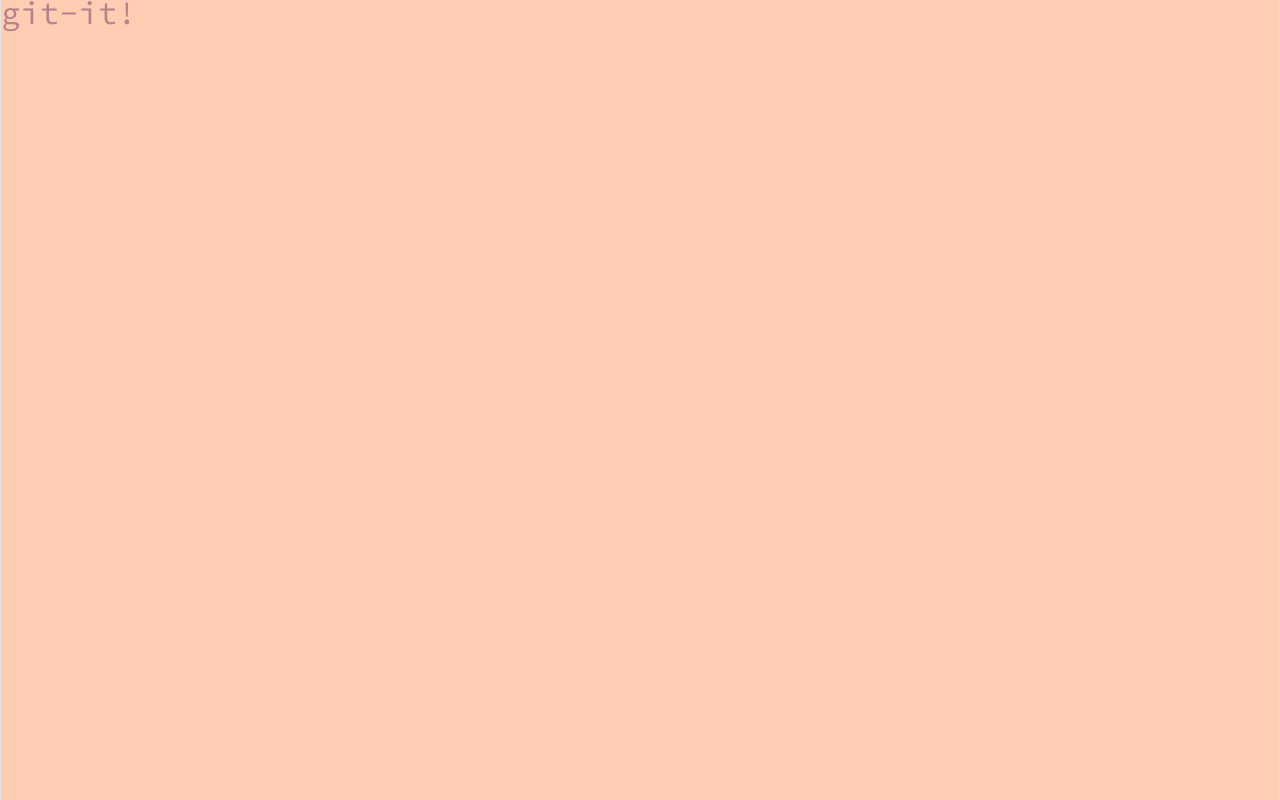
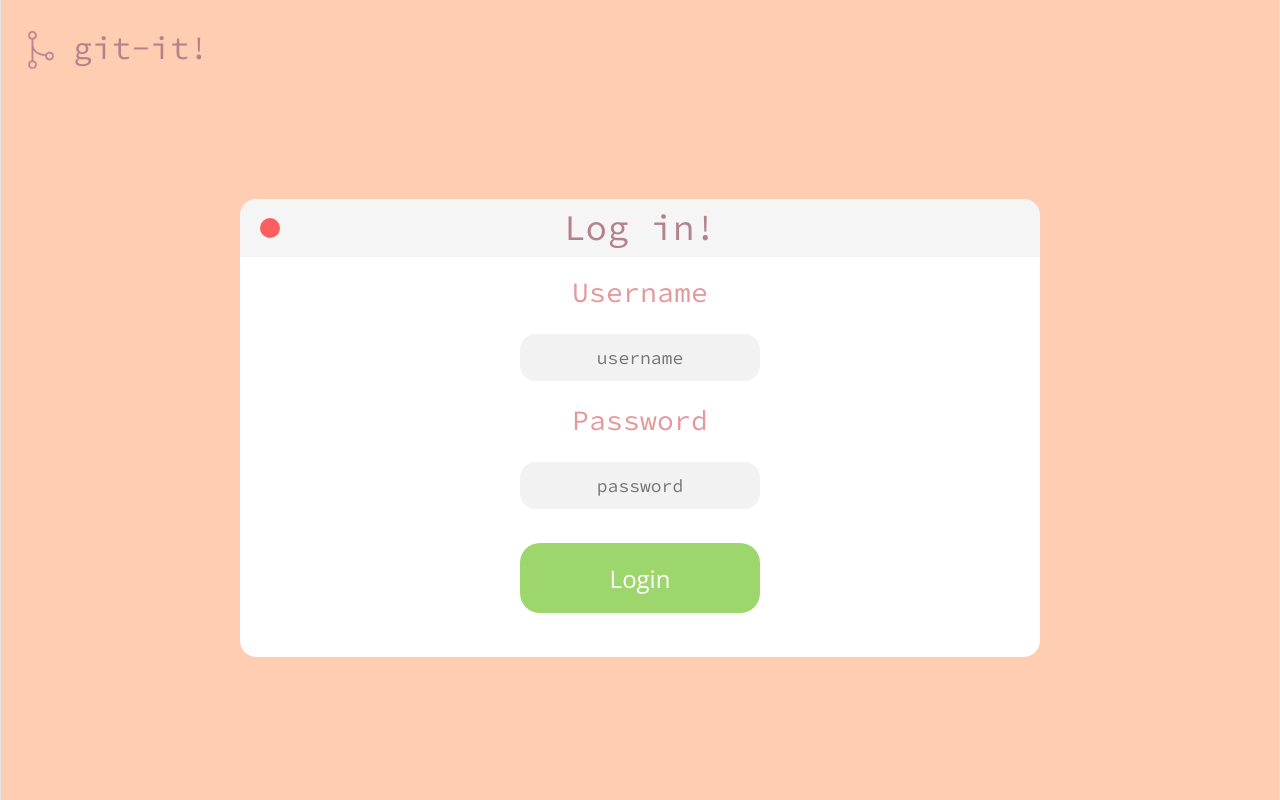
Before and after one commit to dlw1rm4/git-it, a React (Vite) app: page /git-it/login in a window 1280 px wide. Built offline with nearby package versions, Linux system fonts and the light colour scheme.

Commit message:
created frontend for signup and login

```diff
--- a/index.html
+++ b/index.html
@@ -1,6 +1,7 @@
 <!DOCTYPE html>
 <html lang="en">
    <head>
+      <link rel="icon" type="image/png" href="./src/images/logo.png" />
       <meta charset="UTF-8" />
       <meta name="viewport" content="width=device-width, initial-scale=1.0" />
       <title>git-it</title>
--- a/src/pages/disclaimer.css
+++ b/src/pages/disclaimer.css
@@ -21,13 +21,32 @@
   background-color: #FFCDB2;
 }
 
+.logo-wrapper
+{
+  display: flex;
+  align-self: flex-start;
+  align-items: center;
+  gap: 12px;
+  justify-content: center;
+  height: 60px;
+}
+
+.logo-icon
+{
+  width: 40px;
+  height: auto;
+  position: relative;
+  top: 2px;
+}
+
 .logo
 {
-    align-self: flex-start;
     color: #B5828C;
     font-family: "Source Code Pro";
     font-size: 32px;
-    margin-bottom: 40px;
+    margin: 0;
+    line-height: 1;
+    padding-top: 12px;
 }
 
 .pop-up-box-container
@@ -54,7 +73,7 @@
     border-bottom-left-radius: 16px;
     border-bottom-right-radius: 16px;
     width: 100%;
-    min-height: 400px;
+    height: 400px;
     flex-direction: column;
     padding: 40px;
     display: flex;
--- a/src/pages/disclaimer.tsx
+++ b/src/pages/disclaimer.tsx
@@ -1,12 +1,16 @@
 import { useNavigate } from 'react-router-dom'
 import './disclaimer.css'
+import logoIcon from '../images/logo.png'
 
 export default function Disclaimer() {
   const navigate = useNavigate()
 
   return (
     <div className="disclaimer-page">
-        <p className="logo">git-it!</p>
+        <div className="logo-wrapper">
+          <img src={logoIcon} alt="logo" className="logo-icon"></img>
+          <span className="logo">git-it!</span>
+        </div>
         <div className="container">
           <div className="pop-up-box-container">
             <div className="pop-up-box-header">
@@ -16,7 +20,7 @@ export default function Disclaimer() {
             <div className="pop-up-box">
               <div className="box-text">Would you like to create an account to save your progress? (If you don't, you will lose your progress!)</div>
               <div className="button-group">
-                <button className="btn-sure" onClick={() => navigate ('/lessons')}>Sure!</button>
+                <button className="btn-sure" onClick={() => navigate ('/register')}>Sure!</button>
                 <button className="btn-nah" onClick={() => navigate ('/lessons')}>Nah, we ball.</button>
               </div>
               <div className="login-link" onClick={() => navigate('/login')}>I already have an account.</div>
--- a/src/pages/login.css
+++ b/src/pages/login.css
@@ -1,10 +1,193 @@
 @import url('https://fonts.googleapis.com/css2?family=Open+Sans:ital,wght@0,300..800;1,300..800&family=Source+Code+Pro:ital,wght@0,200..900;1,200..900&display=swap');
+
+.logo-wrapper
+{
+  display: flex;
+  align-self: flex-start;
+  align-items: center;
+  gap: 12px;
+  justify-content: center;
+  height: 60px;
+}
+
+.logo-icon
+{
+  width: 40px;
+  height: auto;
+  position: relative;
+  top: 2px;
+}
 
 .logo
 {
-    align-self: flex-start;
     color: #B5828C;
     font-family: "Source Code Pro";
     font-size: 32px;
-    margin-bottom: 40px;
+    margin: 0;
+    line-height: 1;
+    padding-top: 12px;
 }
+
+.login-page
+{
+    background-color: #ffcdb2;
+    min-height: 100vh;
+    display: flex;
+    flex-direction: column;
+    align-items: center;
+    padding: 20px;
+    box-sizing: border-box;
+}
+
+.container
+{
+  display: flex;
+  flex-direction: column;
+  align-items: center;
+  justify-content: center;
+  height: 100%;
+  width: 100%;
+  background-color: #FFCDB2;
+}
+
+.login-container
+{
+    width: 90%;
+    max-width: 800px;
+    border-radius: 16px;
+    overflow: hidden;
+}
+
+.login-header
+{
+    background: #f5f5f5;
+    padding: 16px 20px;
+    display: flex;
+    align-items: center;
+    justify-content: center;
+    position: relative;
+}
+
+.login-box
+{
+    background: white;
+    border-bottom-left-radius: 16px;
+    border-bottom-right-radius: 16px;
+    width: 800px;
+    height: 400px;
+    flex-direction: column;
+    padding: 40px;
+    display: flex;
+    justify-content: center;
+    align-items: center;
+    text-align: center;
+    font-family: "Source Code Pro";
+    box-sizing: border-box;
+}
+
+.red-dot
+{
+  height: 20px;
+  width: 20px;
+  background: #FF5E5E;
+  border-radius: 50%;
+  position: absolute;
+  left: 20px;
+}
+
+.header-text
+{
+  font-family: "Source Code Pro";
+  color: #B5828C;
+  font-size: 36px;
+}
+
+.box-text
+{
+  width: 100%;
+  word-wrap: break-word;
+  line-height: 1.4;
+  font-size: 28px;
+  color: #E5989B;
+  margin-bottom: 2px;
+}
+
+.username-input
+{
+    width: 240px;
+    height: 70px;
+    padding: 12px 20px;
+    margin: 20px 0;
+
+    border-radius: 16px;
+    background-color: #f2f2f2;
+
+    text-align: center;
+    color: #E5989B;
+    font-family: "Source Code Pro";
+    font-size: 18px;
+
+    border: none;
+    outline: none;
+
+    box-sizing: border-box;
+}
+
+.username-input:focus
+{
+    background-color: #dddddd;
+}
+
+.password-input
+{
+    width: 240px;
+    height: 70px;
+    padding: 12px 20px;
+    margin: 20px 0;
+
+    border-radius: 16px;
+    background-color: #f2f2f2;
+
+    text-align: center;
+    color: #E5989B;
+    font-family: "Source Code Pro";
+    font-size: 18px;
+
+    border: none;
+    outline: none;
+
+    box-sizing: border-box;
+}
+
+.password-input:focus
+{
+    background-color: #dddddd;
+}
+
+.button-group
+{
+  display: flex;
+  flex-direction: row;
+  gap: 80px;
+  width: 100%;
+  justify-content: center;
+}
+
+.button-group button
+{
+  font-size: 24px;
+  color: white;
+  margin-top: 14px;
+  margin-bottom: 28px;
+}
+
+.login-btn
+{
+  background-color: #9DD66C;
+  color: white;
+}
+
+.login-btn:hover
+{
+  background-color: #6f984a;
+}
--- a/src/pages/login.tsx
+++ b/src/pages/login.tsx
@@ -1,10 +1,48 @@
 import { useNavigate } from 'react-router-dom'
+import { useState } from 'react';
 import './login.css'
+import logoIcon from '../images/logo.png'
 
 export default function Login() {
     const navigate = useNavigate()
+    const [username, setUsername] = useState('');
+    const [password, setPassword] = useState('');
 
     return(
-        <p className="logo">git-it!</p>
+        <div className="login-page">
+            <div className="logo-wrapper">
+                <img src={logoIcon} alt="logo" className="logo-icon"></img>
+                <span className="logo">git-it!</span>
+            </div>
+            <div className="container">
+            <div className="login-container">
+                <div className="login-header">
+                <div className="red-dot"></div>
+                <div className="header-text">Log in!</div>
+                </div>
+                <div className="login-box">
+                    <div className="box-text">Username</div>
+                    <input
+                        type="text"
+                        className="username-input"
+                        placeholder="username"
+                        value={username}
+                        onChange={(e) => setUsername(e.target.value)}
+                    />
+                    <div className="box-text">Password</div>
+                    <input
+                        type="text"
+                        className="password-input"
+                        placeholder="password"
+                        value={password}
+                        onChange={(e) => setPassword(e.target.value)}
+                    />
+                    <div className="button-group">
+                        <button className="login-btn" onClick={() => navigate ('/login')}>Login</button>
+                    </div>
+                </div>
+            </div>
+            </div>
+        </div>
     )
 }
--- a/src/pages/register.css
+++ b/src/pages/register.css
@@ -6,5 +6,169 @@
     color: #B5828C;
     font-family: "Source Code Pro";
     font-size: 32px;
-    margin-bottom: 40px;
+    margin-bottom: 20px;
 }
+
+.register-page
+{
+    background-color: #ffcdb2;
+    min-height: 100vh;
+    display: flex;
+    flex-direction: column;
+    align-items: center;
+    padding: 20px;
+    box-sizing: border-box;
+}
+
+.container
+{
+  display: flex;
+  flex-direction: column;
+  align-items: center;
+  justify-content: center;
+  height: 100%;
+  width: 100%;
+  background-color: #FFCDB2;
+}
+
+.register-container
+{
+    width: 90%;
+    max-width: 800px;
+    border-radius: 16px;
+    overflow: hidden;
+}
+
+.register-header
+{
+    background: #f5f5f5;
+    padding: 16px 20px;
+    display: flex;
+    align-items: center;
+    justify-content: center;
+    position: relative;
+}
+
+.register-box
+{
+    background: white;
+    border-bottom-left-radius: 16px;
+    border-bottom-right-radius: 16px;
+    width: 800px;
+    height: 400px;
+    flex-direction: column;
+    padding: 40px;
+    display: flex;
+    justify-content: center;
+    align-items: center;
+    text-align: center;
+    font-family: "Source Code Pro";
+    box-sizing: border-box;
+}
+
+.red-dot
+{
+  height: 20px;
+  width: 20px;
+  background: #FF5E5E;
+  border-radius: 50%;
+  position: absolute;
+  left: 20px;
+}
+
+.header-text
+{
+  font-family: "Source Code Pro";
+  color: #B5828C;
+  font-size: 36px;
+}
+
+.box-text
+{
+  width: 100%;
+  word-wrap: break-word;
+  line-height: 1.4;
+  font-size: 28px;
+  color: #E5989B;
+  margin-bottom: 2px;
+}
+
+.username-input
+{
+    width: 240px;
+    height: 70px;
+    padding: 12px 20px;
+    margin: 20px 0;
+
+    border-radius: 16px;
+    background-color: #f2f2f2;
+
+    text-align: center;
+    color: #E5989B;
+    font-family: "Source Code Pro";
+    font-size: 18px;
+
+    border: none;
+    outline: none;
+
+    box-sizing: border-box;
+}
+
+.username-input:focus
+{
+    background-color: #dddddd;
+}
+
+.password-input
+{
+    width: 240px;
+    height: 70px;
+    padding: 12px 20px;
+    margin: 20px 0;
+
+    border-radius: 16px;
+    background-color: #f2f2f2;
+
+    text-align: center;
+    color: #E5989B;
+    font-family: "Source Code Pro";
+    font-size: 18px;
+
+    border: none;
+    outline: none;
+
+    box-sizing: border-box;
+}
+
+.password-input:focus
+{
+    background-color: #dddddd;
+}
+
+.button-group
+{
+  display: flex;
+  flex-direction: row;
+  gap: 80px;
+  width: 100%;
+  justify-content: center;
+}
+
+.button-group button
+{
+  font-size: 24px;
+  color: white;
+  margin-top: 14px;
+  margin-bottom: 28px;
+}
+
+.signup-btn
+{
+  background-color: #9DD66C;
+  color: white;
+}
+
+.signup-btn:hover
+{
+  background-color: #6f984a;
+}
--- a/src/pages/register.tsx
+++ b/src/pages/register.tsx
@@ -1,10 +1,48 @@
 import { useNavigate } from 'react-router-dom'
+import { useState } from 'react';
 import './register.css'
+import logoIcon from '../images/logo.png'
 
 export default function Register() {
     const navigate = useNavigate()
+    const [username, setUsername] = useState('');
+    const [password, setPassword] = useState('');
 
     return(
-        <p className="logo">git-it!</p>
+        <div className="register-page">
+            <div className="logo-wrapper">
+                <img src={logoIcon} alt="logo" className="logo-icon"></img>
+                <span className="logo">git-it!</span>
+            </div>
+            <div className="container">
+            <div className="register-container">
+                <div className="register-header">
+                <div className="red-dot"></div>
+                <div className="header-text">Sign Up!</div>
+                </div>
+                <div className="register-box">
+                    <div className="box-text">Username</div>
+                    <input
+                        type="text"
+                        className="username-input"
+                        placeholder="username"
+                        value={username}
+                        onChange={(e) => setUsername(e.target.value)}
+                    />
+                    <div className="box-text">Password</div>
+                    <input
+                        type="text"
+                        className="password-input"
+                        placeholder="password"
+                        value={password}
+                        onChange={(e) => setPassword(e.target.value)}
+                    />
+                    <div className="button-group">
+                        <button className="signup-btn" onClick={() => navigate ('/register')}>Create</button>
+                    </div>
+                </div>
+            </div>
+            </div>
+        </div>
     )
 }
```
Also changed, not shown: src/images/logo.png (added).
